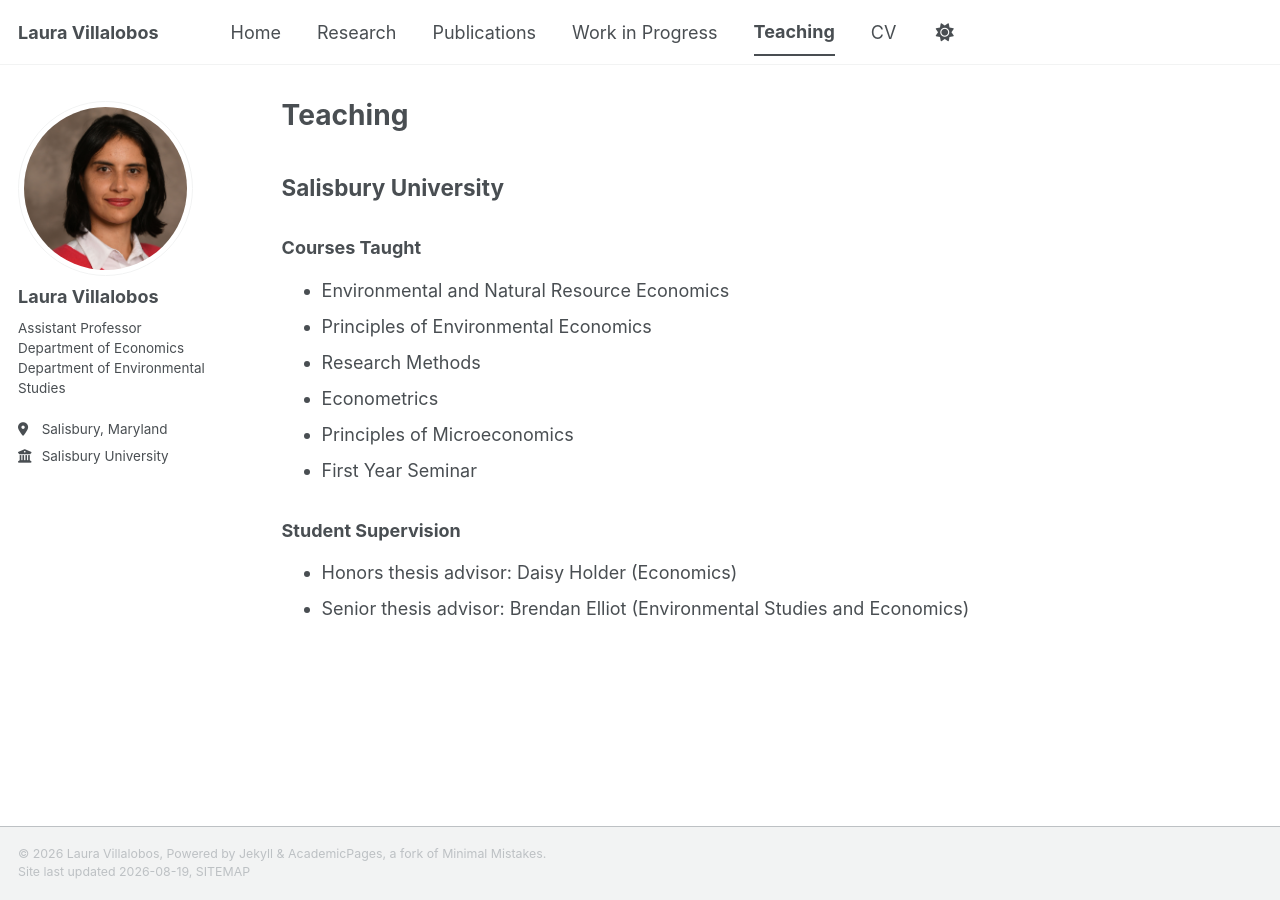
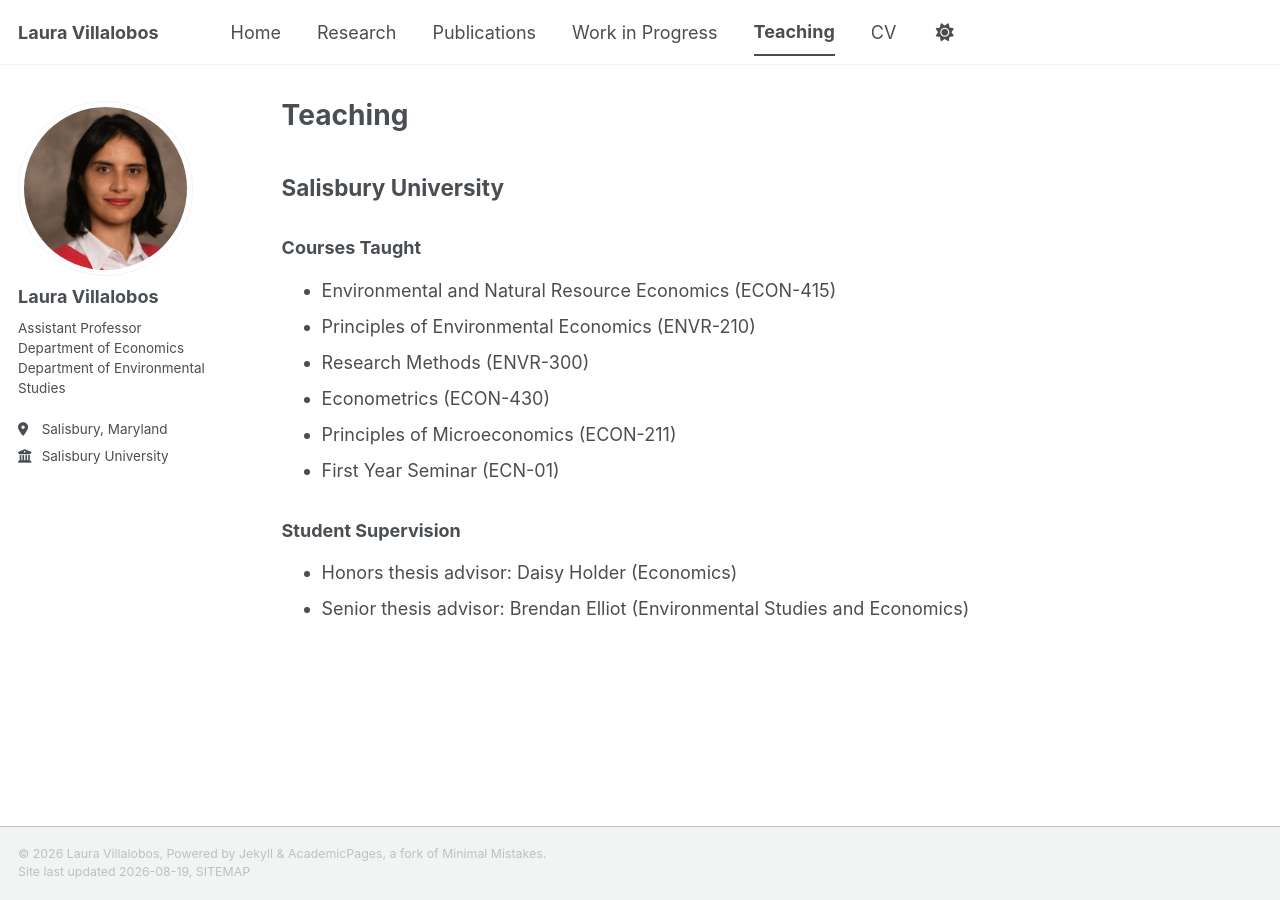
Before and after one commit to lavifi/lavifi.github.io, a Jekyll site: the page built from _pages/teaching.html, in a window 1280 px wide. Built offline with Jekyll 4.4.1, drawn with Linux system fonts in a browser that asks for light colours; a style sheet for code colours, icons or effects is not loaded.

Commit message:
Add course codes to Teaching page

```diff
--- a/_pages/teaching.html
+++ b/_pages/teaching.html
@@ -9,12 +9,12 @@ author_profile: true
 
 <h3>Courses Taught</h3>
 <ul>
-  <li>Environmental and Natural Resource Economics</li>
-  <li>Principles of Environmental Economics</li>
-  <li>Research Methods</li>
-  <li>Econometrics</li>
-  <li>Principles of Microeconomics</li>
-  <li>First Year Seminar</li>
+  <li>Environmental and Natural Resource Economics (ECON-415)</li>
+  <li>Principles of Environmental Economics (ENVR-210)</li>
+  <li>Research Methods (ENVR-300)</li>
+  <li>Econometrics (ECON-430)</li>
+  <li>Principles of Microeconomics (ECON-211)</li>
+  <li>First Year Seminar (ECN-01)</li>
 </ul>
 
 <h3>Student Supervision</h3>
```
